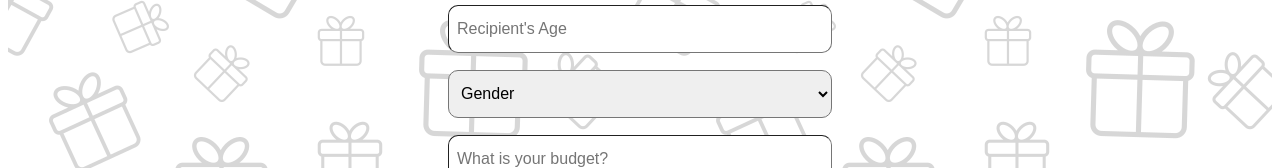
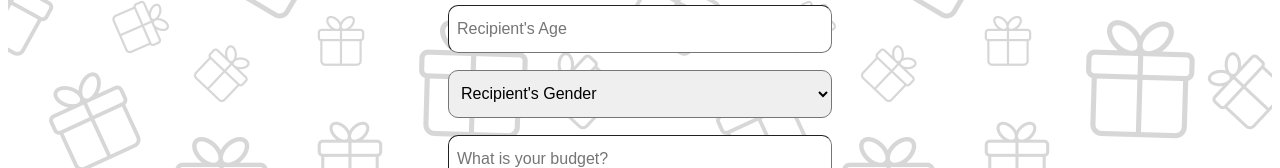
Before and after one commit to vatsalbora/GiftGuru, a React (Create React App) app: page /requirements in a window 1280 px wide. Shown: the part 269-437 px from the top of the page. Built offline with nearby package versions, Linux system fonts and the light colour scheme.

Commit message:
Requirement's page updated

```diff
--- a/src/components/requirements.js
+++ b/src/components/requirements.js
@@ -15,7 +15,7 @@ function Requirements() {
             <input name="name" placeholder="Recipient's Name" required />
             <input name="age" placeholder="Recipient's Age" required />
             <select name="gender" required>
-              <option value="" disabled selected>Gender</option>
+              <option value="" disabled selected>Recipient's Gender</option>
               <option value="Female">Woman</option>
               <option value="Male">Man</option>
               <option value="Transgender">Transgender</option>
```
